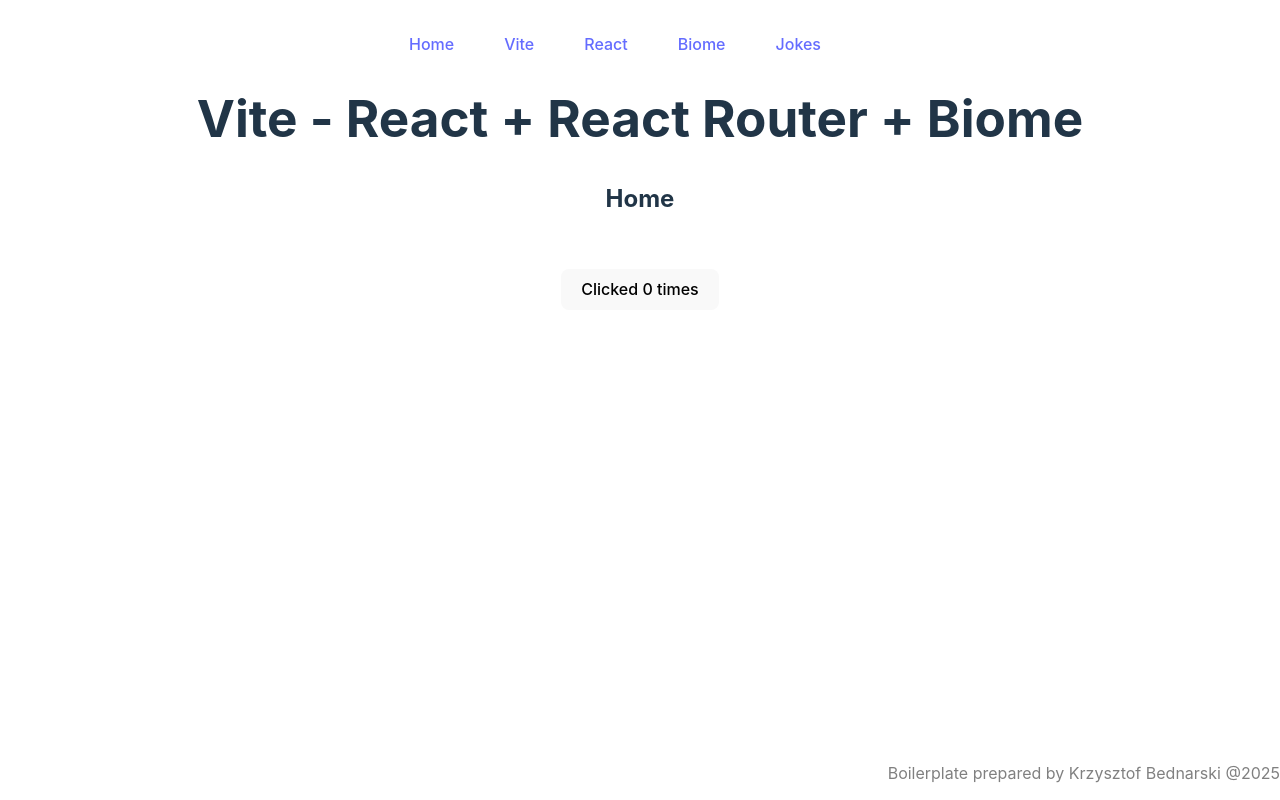
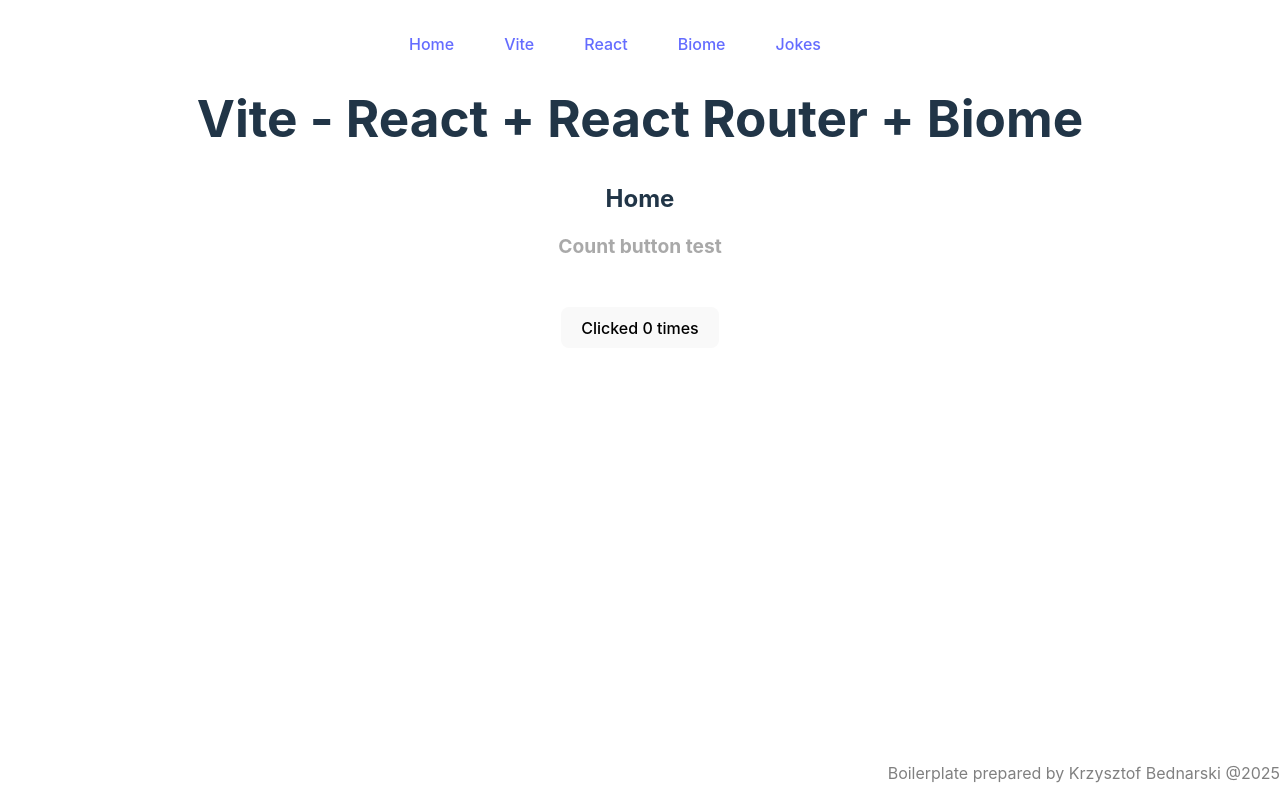
Before and after one commit to Bastek333/react-app-base, a React (Vite) app: page / in a window 1280 px wide. Built offline with nearby package versions, Linux system fonts and the light colour scheme.

Commit message:
Code clenup

```diff
--- a/src/app/App.tsx
+++ b/src/app/App.tsx
@@ -7,7 +7,6 @@
 import Biome from "../containers/Biome/Biome";
 import Page404 from "../containers/Page404/Page404";
 import Jokes from "../containers/Jokes/Jokes";
-import List from "../containers/List/List";
 
 import "./App.css";
 
@@ -22,7 +21,6 @@
 				<Route path="react" element={<React />} />
 				<Route path="biome" element={<Biome />} />
 				<Route path="jokes" element={<Jokes />} />
-				<Route path="list" element={<List />} />
 				<Route path="*" element={<Page404 />} />
 			</Routes>
 			<Footer />
--- a/src/containers/Home/Home.tsx
+++ b/src/containers/Home/Home.tsx
@@ -1,4 +1,4 @@
-import { useState } from "react";
+import { useRef, useState } from "react";
 
 type CountState = number;
 
@@ -9,11 +9,14 @@
 	return (
 		<>
 			<h2>Home</h2>
-			<div className="card">
-				<button onClick={() => setCount((count) => count + 1)}>
-					{`Clicked ${count} ${count !== 1 ? "times" : "time"}`}
-				</button>
-			</div>
+			<section>
+				<h3>Count button test</h3>
+				<div className="card">
+					<button onClick={() => setCount((count) => count + 1)}>
+						{`Clicked ${count} ${count !== 1 ? "times" : "time"}`}
+					</button>
+				</div>
+			</section>
 		</>
 	);
 };
--- a/src/index.css
+++ b/src/index.css
@@ -38,6 +38,12 @@
 	line-height: 1.1;
 }
 
+section h3 {
+	color: darkgray;
+	font-size: 1.2em;
+	line-height: 1;
+}
+
 button {
 	border-radius: 8px;
 	border: 1px solid transparent;
```
Also changed, not shown: src/components/DummyDataDirect/DummyDataDirect.tsx (renamed from src/containers/DummyDataDirect/DummyDataDirect.tsx), src/components/List/List.css (renamed from src/containers/List/List.css), src/components/List/List.tsx (renamed from src/containers/List/List.tsx).
